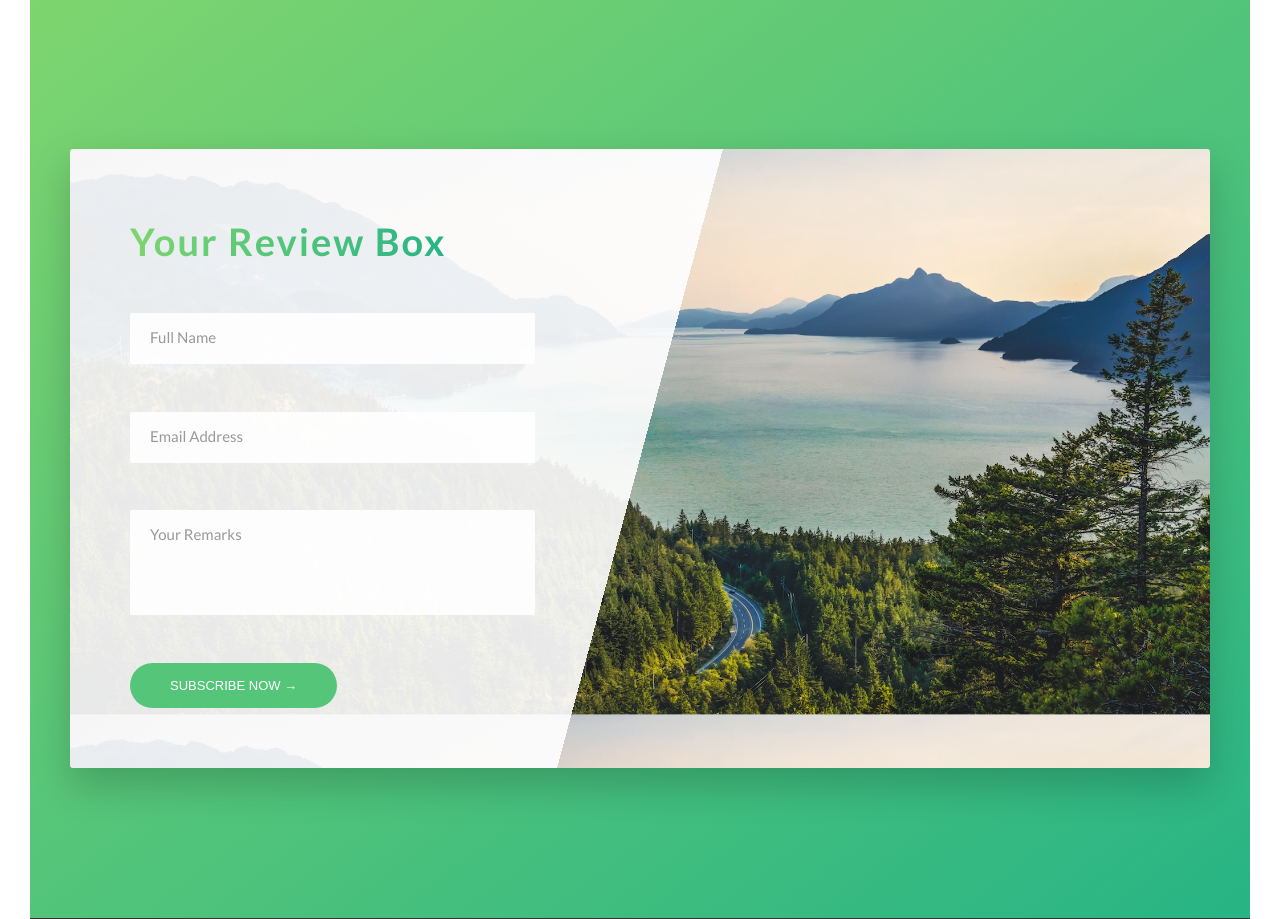
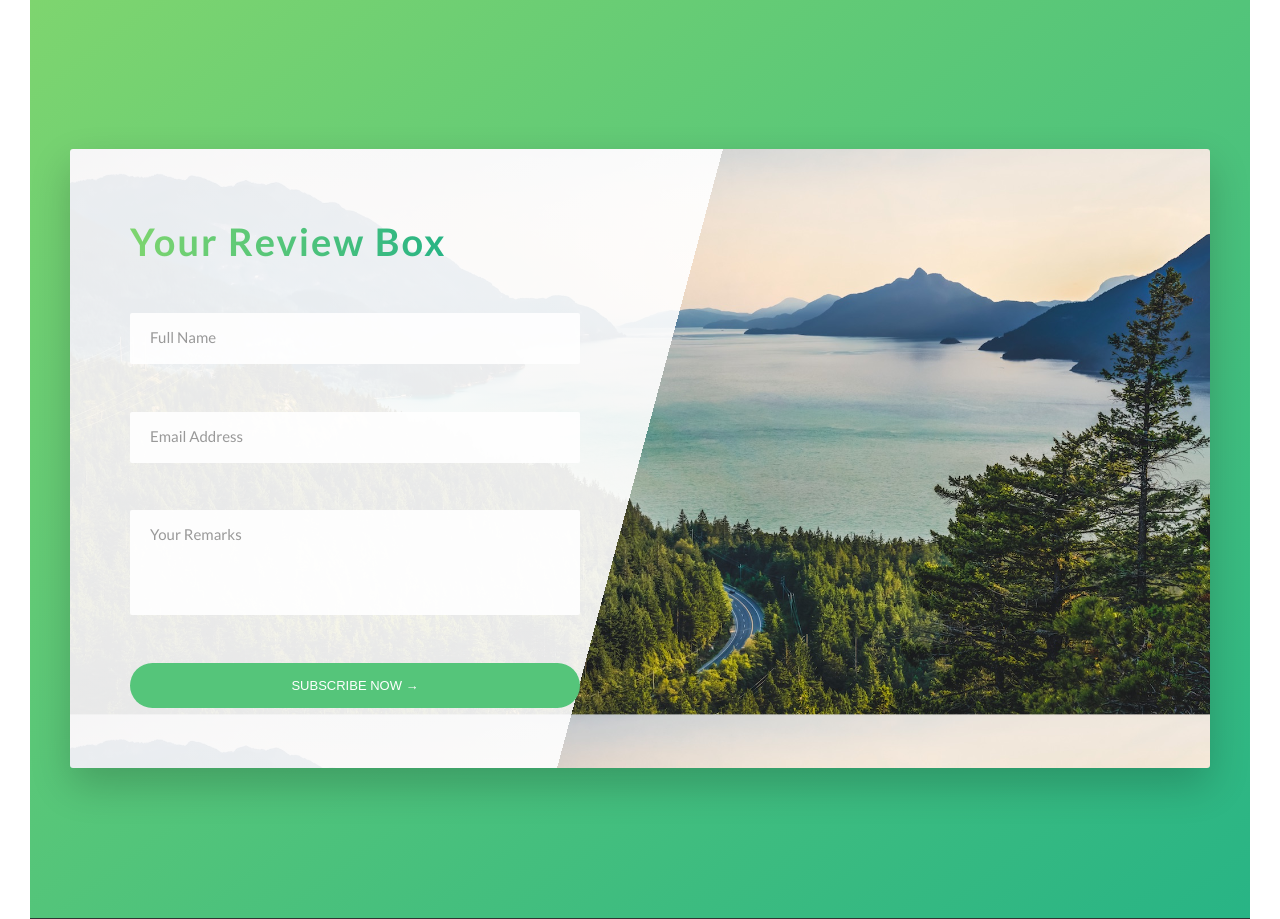
Before and after one commit to codewithmero/miecs-repo, a PHP site: page / in a window 1280 px wide. Shown: the part 4737-5656 px from the top of the page. Run offline with PHP 8.4, Linux system fonts and the light colour scheme; some libraries are stand-ins or nearby versions.

Commit message:
changed the length of button fields to 100%

```diff
--- a/css/style.css
+++ b/css/style.css
@@ -167,6 +167,9 @@ body {
 
 .u-medium-text {
   font-size: 1.6rem !important; }
+
+.btn-full-width {
+  width: 100%; }
 
 .btn, .btn:link, .btn:visited {
   text-transform: uppercase;
@@ -521,7 +524,7 @@ body {
   background-color: rgba(255, 255, 255, 0.9);
   border: none;
   border-bottom: 3px solid transparent;
-  width: 90%;
+  width: 100%;
   display: block;
   transition: all .3s; }
   .form__input:focus {
@@ -544,7 +547,8 @@ body {
   border-bottom: 3px solid transparent;
   width: 90%;
   display: block;
-  transition: all .3s; }
+  transition: all .3s;
+  width: 100%; }
   .form__textarea:focus {
     outline: none;
     box-shadow: 0 1rem 2rem rgba(0, 0, 0, 0.1);
--- a/index.html
+++ b/index.html
@@ -320,7 +320,7 @@
                                 </div>
 
                                 <div class="form__group">
-                                    <button class="btn btn--green" type="submit">Subscribe Now &rarr;</button>
+                                    <button class="btn btn--green btn-full-width" type="submit">Subscribe Now &rarr;</button>
                                 </div>
                             </form>
                         </div>
--- a/sass/base/_utilities.scss
+++ b/sass/base/_utilities.scss
@@ -37,3 +37,7 @@
 .u-medium-text {
     font-size: 1.6rem !important;
 }
+
+.btn-full-width {
+    width: 100%;
+}
--- a/sass/components/_form.scss
+++ b/sass/components/_form.scss
@@ -13,7 +13,7 @@
         background-color: rgba($color-white, .9);
         border: none;
         border-bottom: 3px solid transparent;
-        width: 90%;
+        width: 100%;
         display: block;
         transition: all .3s;
 
@@ -45,6 +45,7 @@
         width: 90%;
         display: block;
         transition: all .3s;
+        width: 100%;
 
         &:focus {
             outline: none;
```
